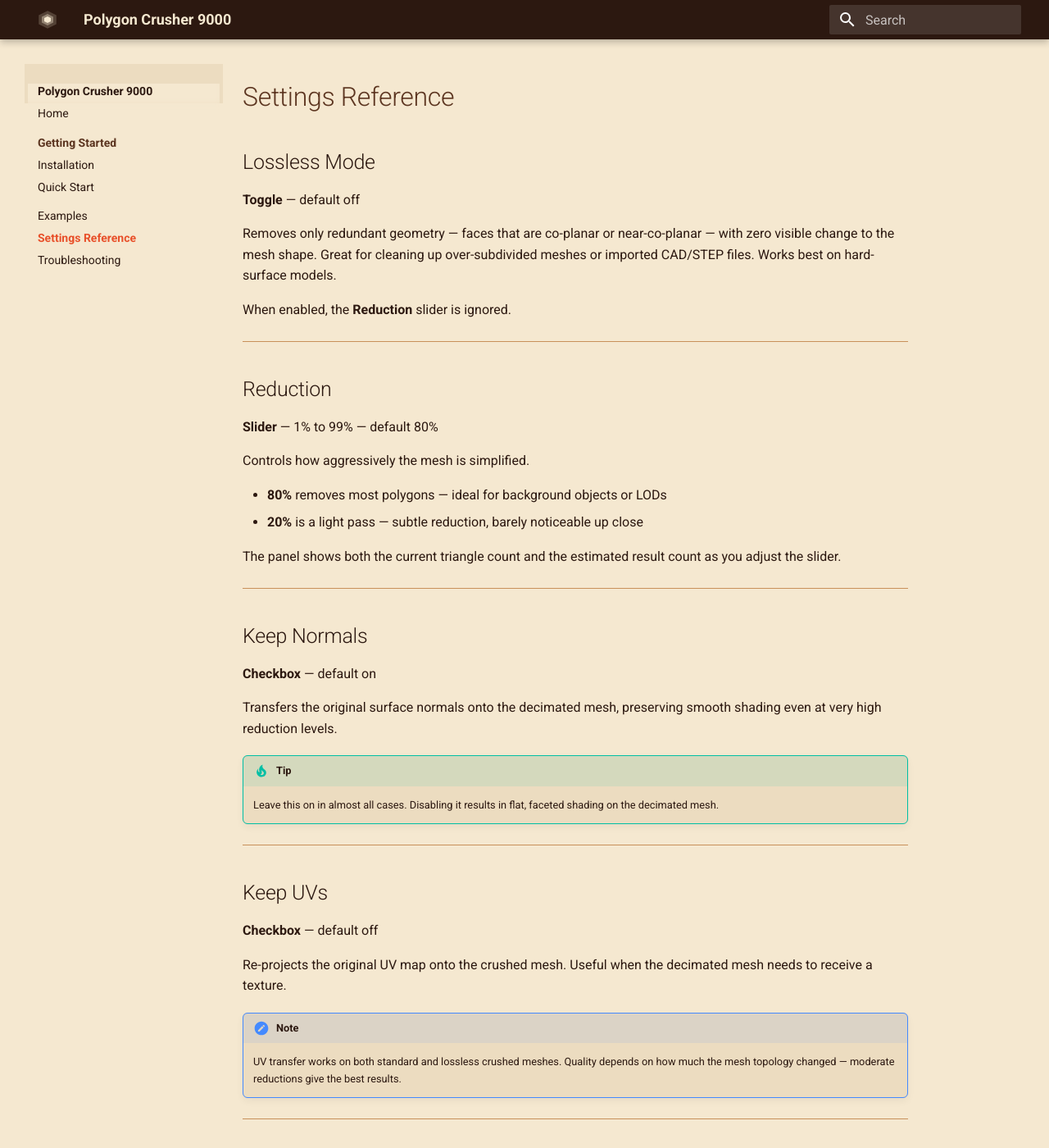
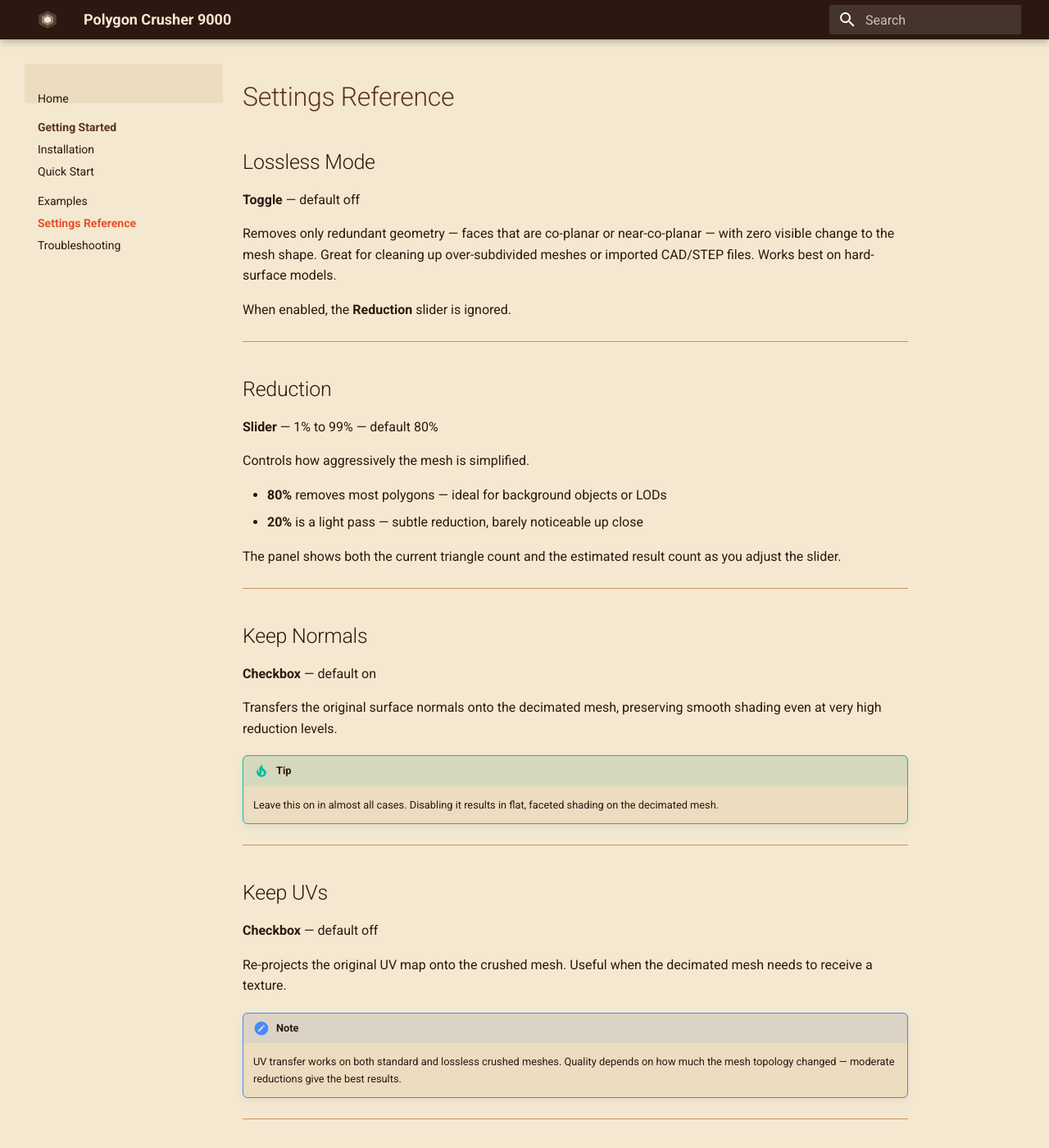
Before and after one commit to henriquevlopes/polygon-crusher-9000-docs, an MkDocs documentation site: the page built from docs/settings.md, in a window 1280 px wide and 1400 px high. Shown: the whole window at 82% size. Built offline with MkDocs 1.6.1 and Material for MkDocs 9.7.7, drawn with Linux system fonts in a browser that asks for light colours.

Commit message:
Remove sidebar site title; update Examples page text layout
Co-Authored-By: Claude Sonnet 4.6 <noreply@anthropic.com>

```diff
--- a/docs/stylesheets/extra.css
+++ b/docs/stylesheets/extra.css
@@ -35,6 +35,10 @@
 
 .md-nav__title {
   color: var(--pc-brown);
+}
+
+.md-nav--primary > .md-nav__title {
+  display: none;
 }
 
 /* ── Right sidebar (TOC) — hidden ────────────────────────────────────── */
```
Also changed, not shown: docs/examples.md (+2 -5 lines).
